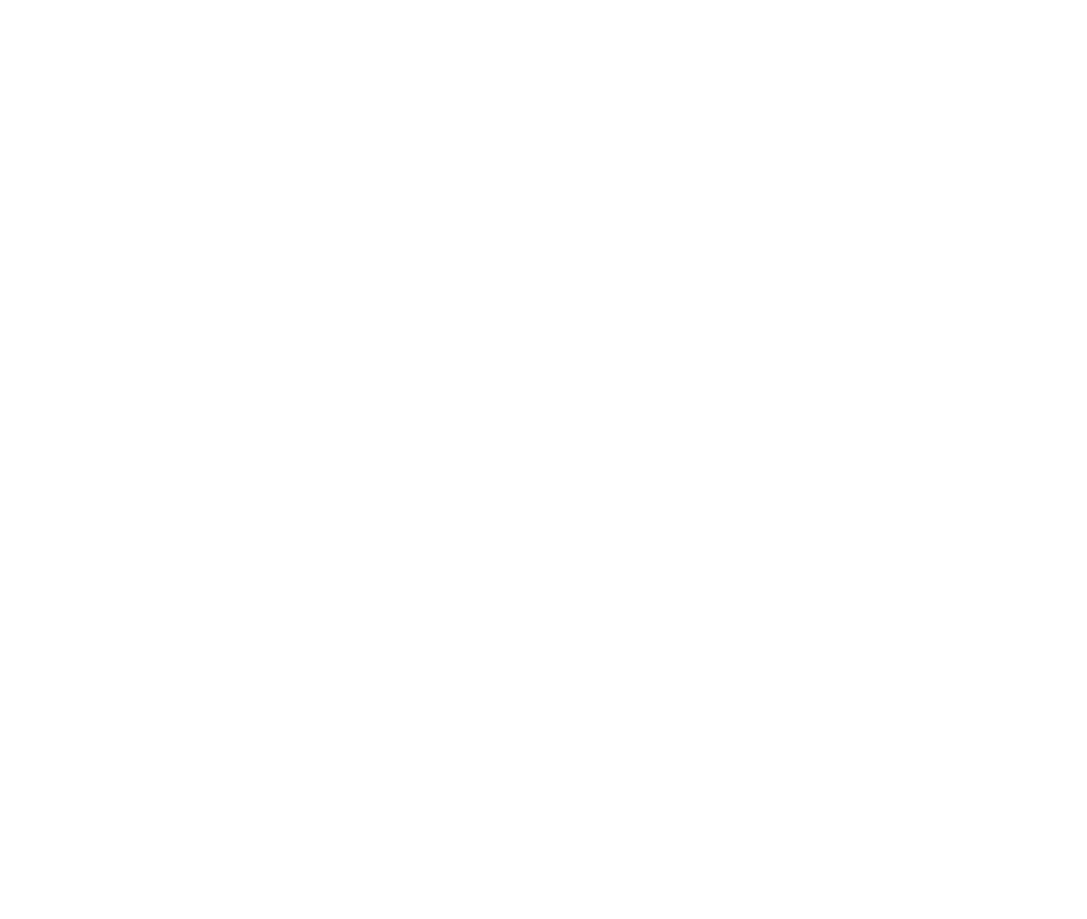
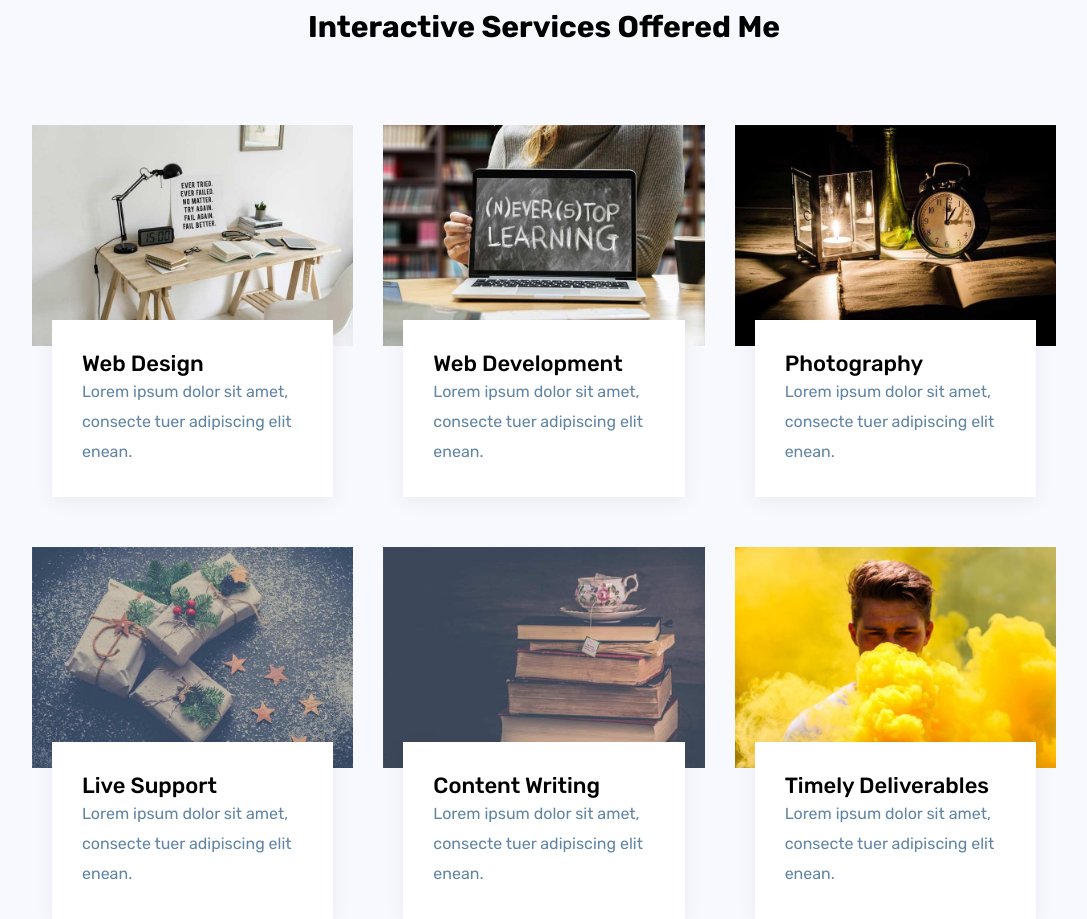
Before and after one commit to dong-geon-Lee/Toy-React-Project, a React (Create React App) app in the folder website-app/: page / in a window 1280 px wide. Shown: the part 2120-3039 px from the top of the page, without its empty margins (96-1183 px from the left). Before the commit the page ends 1942 px from the top, so only its background shows below. Built offline with nearby package versions, Linux system fonts and the light colour scheme.

Commit message:
completed 04-services

```diff
--- a/website-app/src/App.css
+++ b/website-app/src/App.css
@@ -350,3 +350,37 @@
 }
 
 /* ----------- About -------------- */
+
+/* ----------- Services -------------- */
+.services {
+  text-align: center;
+  background-color: #f8f9fe;
+  padding: 50px 0;
+}
+
+.services .box {
+  text-align: left;
+}
+
+.services img {
+  width: 100%;
+  height: 100%;
+  object-fit: cotain;
+}
+
+.services .text {
+  background-color: #fff;
+  box-shadow: 0 5px 20px 0 rgba(0 0 0 /6%);
+  padding: 30px;
+  margin: 20px;
+  margin-top: -30px;
+  position: relative;
+  z-index: 1;
+}
+
+.services .text h2 {
+  font-weight: 500;
+  font-size: 22px;
+}
+
+/* ----------- Services -------------- */
--- /dev/null
+++ b/website-app/src/components/home/services/Service.jsx
@@ -0,0 +1,36 @@
+import React from "react";
+import ServicesData from "./ServicesData";
+
+const Service = () => {
+  return (
+    <>
+      <section className="services topMargin">
+        <div className="container">
+          <div className="heading">
+            <h3>MY SERVICES</h3>
+            <h1>Interactive Services Offered Me</h1>
+          </div>
+
+          <div className="contain grid topMargin">
+            {ServicesData.map((val) => (
+              <>
+                <div className="box">
+                  <div className="img">
+                    <img src={val.cover} alt="" />
+                  </div>
+
+                  <div className="text">
+                    <h2>{val.title}</h2>
+                    <p>{val.desc}</p>
+                  </div>
+                </div>
+              </>
+            ))}
+          </div>
+        </div>
+      </section>
+    </>
+  );
+};
+
+export default Service;
--- /dev/null
+++ b/website-app/src/components/home/services/ServicesData.js
@@ -0,0 +1,40 @@
+const ServicesData = [
+  {
+    id: 1,
+    title: "Web Design",
+    desc: "Lorem ipsum dolor sit amet, consecte tuer adipiscing elit enean.",
+    cover: "./assets/services/services-1.jpg",
+  },
+  {
+    id: 2,
+    title: "Web Development",
+    desc: "Lorem ipsum dolor sit amet, consecte tuer adipiscing elit enean.",
+    cover: "./assets/services/services-2.jpg",
+  },
+  {
+    id: 3,
+    title: "Photography",
+    desc: "Lorem ipsum dolor sit amet, consecte tuer adipiscing elit enean.",
+    cover: "./assets/services/services-3.jpg",
+  },
+  {
+    id: 4,
+    title: "Live Support",
+    desc: "Lorem ipsum dolor sit amet, consecte tuer adipiscing elit enean.",
+    cover: "./assets/services/services-4.jpg",
+  },
+  {
+    id: 5,
+    title: "Content Writing",
+    desc: "Lorem ipsum dolor sit amet, consecte tuer adipiscing elit enean.",
+    cover: "./assets/services/services-5.jpg",
+  },
+  {
+    id: 6,
+    title: "Timely Deliverables",
+    desc: "Lorem ipsum dolor sit amet, consecte tuer adipiscing elit enean.",
+    cover: "./assets/services/services-6.jpg",
+  },
+];
+
+export default ServicesData;
--- a/website-app/src/components/pageContent/Homepages.jsx
+++ b/website-app/src/components/pageContent/Homepages.jsx
@@ -2,6 +2,7 @@
 import About from "../home/about/About";
 import Branding from "../home/Branding";
 import Home from "../home/homes/Home";
+import Service from "../home/services/Service";
 
 const Homepages = () => {
   return (
@@ -9,6 +10,7 @@
       <Home />
       <Branding />
       <About />
+      <Service />
     </>
   );
 };
```
